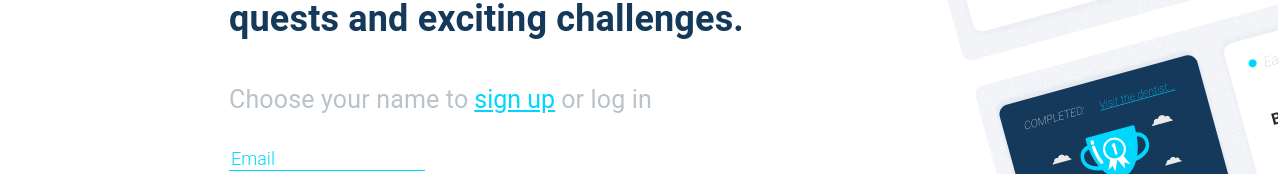
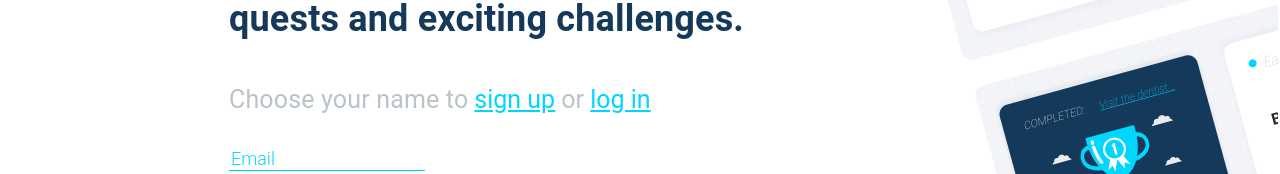
Before and after one commit to KaterynaKolomiiets/QuestifyFront, a React (Create React App) app: page /auth in a window 1280 px wide. Shown: the part 377-551 px from the top of the page. Built offline with nearby package versions, Linux system fonts and the light colour scheme.

Commit message:
upgrade log reg buttons

```diff
--- a/src/components/AuthForm/LoginForm.jsx
+++ b/src/components/AuthForm/LoginForm.jsx
@@ -17,22 +17,6 @@ function LoginForm() {
 
   const changeEmailValue = (event) => setEmail(event.target.value);
   const changePasswordValue = (event) => setPassword(event.target.value);
-
-  const onSubmit = (event) => {
-    event.preventDefault();
-
-    !validateEmail(email)
-      ? setEmailError('Некорректно введен e-mail.')
-      : setEmailError('');
-
-    !validatePassword(password)
-      ? setPasswordError('Пароль должен быть от 4 до 16 символов.')
-      : setPasswordError('');
-
-    if (validateEmail(email) && validatePassword(password)) {
-      dispatch(userLogin({ email, password}))
-    }
-  };
 
   const onLogin = (event) => {
     event.preventDefault();
--- a/src/pages/AuthPage/AuthPage.jsx
+++ b/src/pages/AuthPage/AuthPage.jsx
@@ -11,6 +11,7 @@ function AuthPage() {
   const [showRegisterForm, setShowRegisterForm] = useState(false);
 
   const showRegForm = () => setShowRegisterForm(true);
+  const hideRegForm = () => setShowRegisterForm(false);
 
   return (
     <div className={s.wrapper}>
@@ -32,8 +33,10 @@ function AuthPage() {
             <button type='button' onClick={showRegForm} className={s.invisibleButton}>
               sign up
             </button>
-
-            or log in
+            or
+            <button type='button' onClick={hideRegForm} className={s.invisibleButton}>
+              log in
+            </button>
           </p>
           {
             showRegisterForm
```
